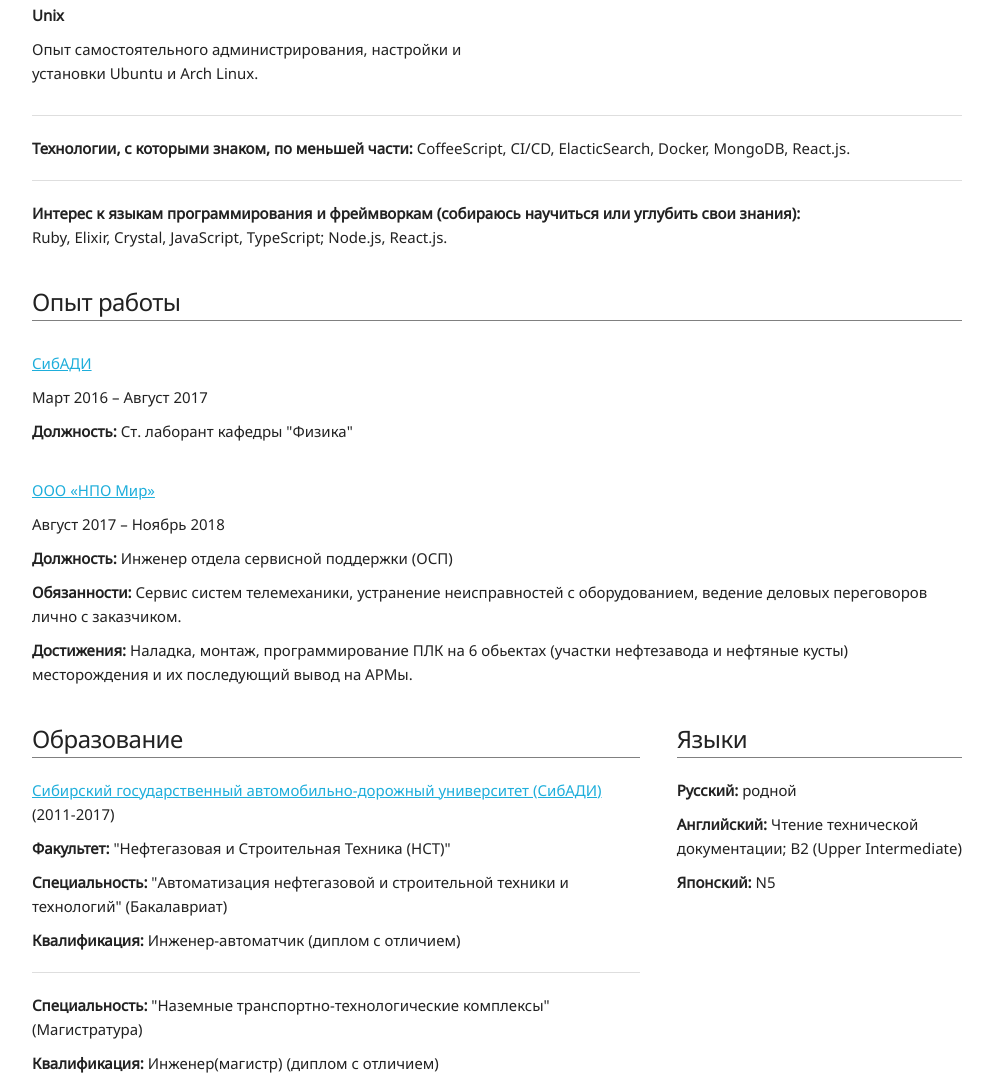
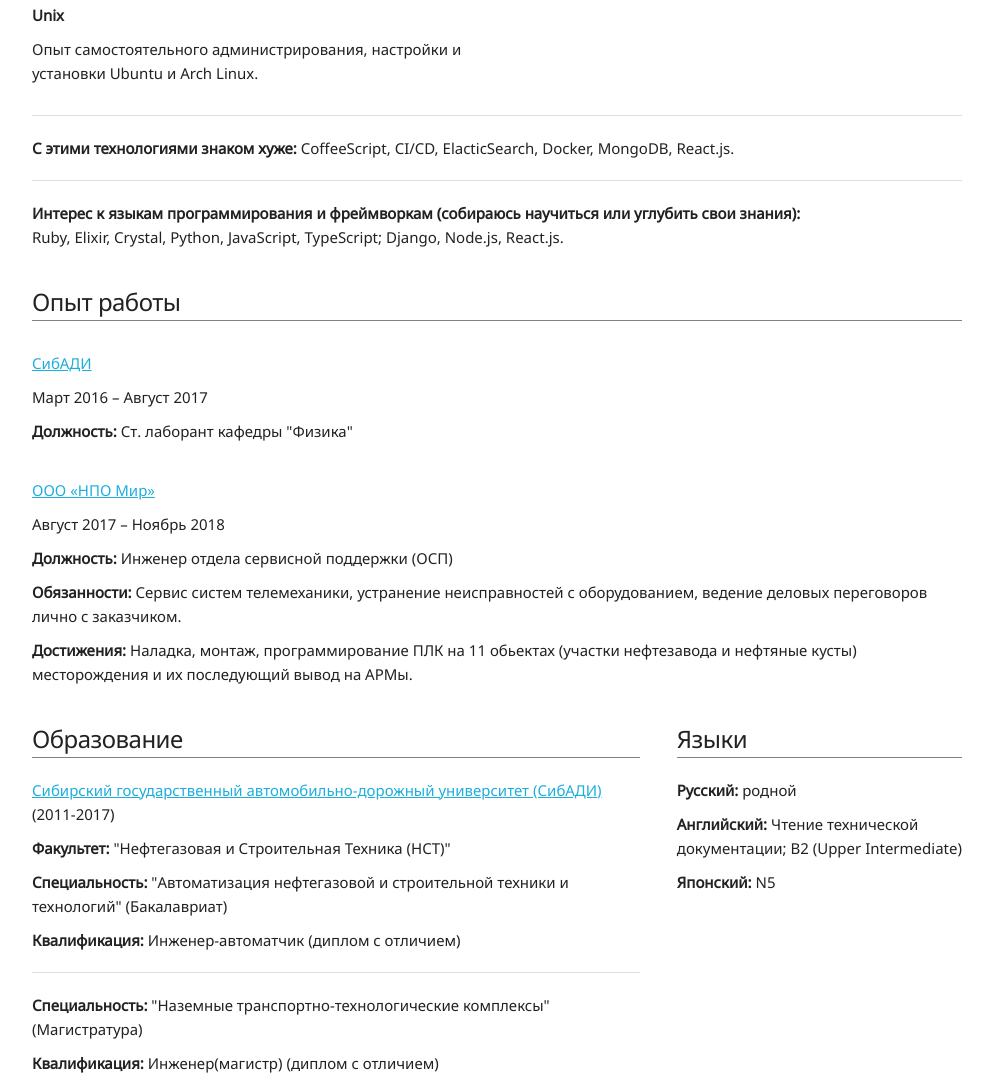
Before and after one commit to Combos93/cv, a plain HTML site: page index.html in a window 1280 px wide. Shown: the part 1317-2395 px from the top of the page, without its empty margins (158-1151 px from the left). Drawn offline with Linux system fonts and the light colour scheme.

Commit message:
edit skills

```diff
--- a/index.html
+++ b/index.html
@@ -84,7 +84,7 @@
           <div class="buffer-top">
             <li><b>SQL</b></li>
           </div>
-          SQlite3, PostgreSQL - пишу запросы типа (select, from, where, group, joins)
+          SQlite3, PostgreSQL - пишу запросы типа (Основы: select, from, where, joins(все); order by, grour by, having; functions)
           <div class="buffer-top">
             <li><b>Frontend</b></li>
           </div>
@@ -129,12 +129,12 @@
     </div>
     <div class="row align">
       <div class="buffer-both bordering">
-        <b>Технологии, с которыми знаком, по меньшей части:</b> CoffeeScript, CI/CD, ElacticSearch, Docker, MongoDB,
+        <b>С этими технологиями знаком хуже:</b> CoffeeScript, CI/CD, ElacticSearch, Docker, MongoDB,
           React.js.
       </div>
       <div class="buffer-both bordering">
         <b>Интерес к языкам программирования и фреймворкам (собираюсь научиться или углубить свои знания):</b>
-        <p>Ruby, Elixir, Crystal, JavaScript, TypeScript; Node.js, React.js.</p>
+        <p>Ruby, Elixir, Crystal, Python, JavaScript, TypeScript; Django, Node.js, React.js.</p>
       </div>
     </div>
     <div class="row align">
@@ -164,7 +164,7 @@
           <p class="buffer-both">Август 2017 – Ноябрь 2018</p>
           <p class="buffer-both"><b>Должность: </b>Инженер отдела сервисной поддержки (ОСП)</p>
           <p class="buffer-both"><b>Обязанности: </b>Сервис систем телемеханики, устранение неисправностей с оборудованием, ведение деловых переговоров лично с заказчиком.</p>
-          <p class="buffer-both"><b>Достижения: </b>Наладка, монтаж, программирование ПЛК на 6 обьектах (участки нефтезавода и нефтяные кусты) месторождения и их последующий вывод на АРМы.</p>
+          <p class="buffer-both"><b>Достижения: </b>Наладка, монтаж, программирование ПЛК на 11 обьектах (участки нефтезавода и нефтяные кусты) месторождения и их последующий вывод на АРМы.</p>
         </ul>
       </div>
     </div>
@@ -218,7 +218,7 @@
         конференциях (РФ, Германия - BAUMA-2016).
         <p class="buffer-both"><b>Личные качества:</b></p>
         <li>пунктуальность: не умею опаздывать на работу. И не давал коллегам нечаянно это сделать.</li>
-        <li>неконфликтность: не умею устраивать конфликты; неоднократно проводил деловые переговоры с заказчиком с положительным исходом.</li>
+        <li>неконфликтность: организовал много переговоров с заказчиком, - ни одни не закончились конфликтом.</li>
         <li>умение работать в команде: готов поддержать не только работой и постоянной взаимовыручкой, но и Pull Request-ом; Чем и люблю заниматься.</li>
         <li>коммуникабельность: грамотная речь, быстрый отклик на любые средства связи.</li>
         <li>порядочность: честность, отзывчивость, гарантия ответа на любое письмо, пришедшее на почту; нет привычки добавлять все изменения в один commit.</li>
```
